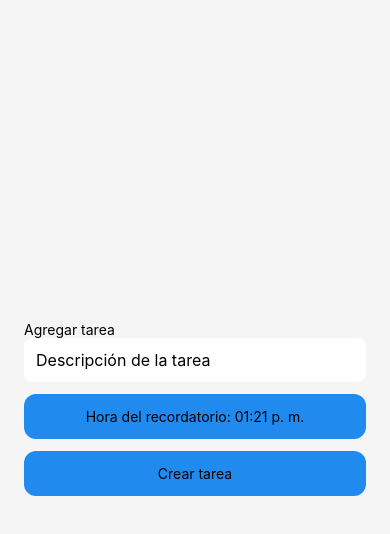
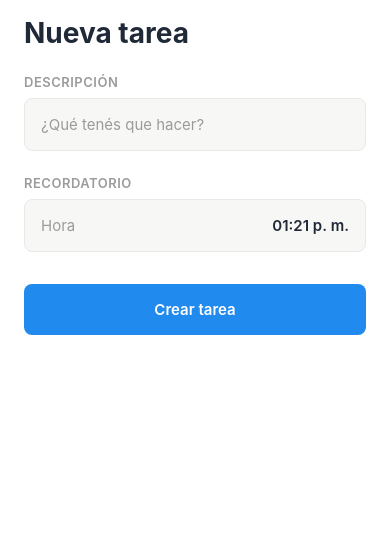
Before and after one commit to YCastEmm/procrastin-ar, a React Native app: screen /AddTask in a window 390 px wide. Shown: the top 534 px of the page. Built offline with nearby package versions, Linux system fonts and the light colour scheme; what expo-notifications would draw is missing.

Commit message:
feat: agrega estilos a pantalla de AddTask

```diff
--- a/src/screens/AddTaskScreen.tsx
+++ b/src/screens/AddTaskScreen.tsx
@@ -1,11 +1,12 @@
 import { StackNavigationProp } from "@react-navigation/stack"
-import { StyleSheet, Text, TextInput, TouchableOpacity, View } from "react-native"
+import { StyleSheet, Text, TextInput, TouchableOpacity } from "react-native"
 import { RootStackParamList } from "../../App"
 import { useState } from "react"
 import AsyncStorage from "@react-native-async-storage/async-storage"
 import { programarRecordatorio } from "@/services/notificationsService"
 import { DateTimePickerAndroid } from "@react-native-community/datetimepicker"
 import { SafeAreaView } from 'react-native-safe-area-context'
+import { colors, spacing, typography, radius } from "@/theme"
 
 
 type AddTaskScreenProps = {
@@ -50,48 +51,98 @@ const AddTaskScreen = ({ navigation }: AddTaskScreenProps) => {
     }
 
     return (
-        <SafeAreaView  style={styles.container}>
-            <Text>Agregar tarea</Text>
+        <SafeAreaView style={styles.container}>
+            <Text style={styles.title}>Nueva tarea</Text>
+
+            <Text style={styles.label}>Descripción</Text>
             <TextInput
                 style={styles.textInput}
-                placeholder="Descripción de la tarea"
+                placeholder="¿Qué tenés que hacer?"
+                placeholderTextColor={colors.textMuted}
                 value={tarea}
                 onChangeText={setTarea}
             />
-            <TouchableOpacity style={styles.touchable} onPress={abrirPicker}>
-                <Text>Hora del recordatorio: {horaElegida.toLocaleTimeString('es-AR', { hour: '2-digit', minute: '2-digit' })}</Text>
+
+            <Text style={styles.label}>Recordatorio</Text>
+            <TouchableOpacity style={styles.timeRow} onPress={abrirPicker}>
+                <Text style={styles.timeLabel}>Hora</Text>
+                <Text style={styles.timeValue}>
+                    {horaElegida.toLocaleTimeString('es-AR', { hour: '2-digit', minute: '2-digit' })}
+                </Text>
             </TouchableOpacity>
+
             <TouchableOpacity
-                style={styles.touchable}
+                style={styles.createButton}
                 onPress={handleAddTask}
             >
-                <Text>Crear tarea</Text>
+                <Text style={styles.createButtonText}>Crear tarea</Text>
             </TouchableOpacity>
-        </SafeAreaView >
+        </SafeAreaView>
     )
 }
 
 const styles = StyleSheet.create({
     container: {
         flex: 1,
-        padding: 24,
-        paddingBottom: 40,
-        backgroundColor: '#f5f5f5',
-        justifyContent: 'center',
+        backgroundColor: colors.background,
+        paddingHorizontal: spacing.lg,
+        paddingTop: spacing.md,
+    },
+    title: {
+        fontSize: typography.title,
+        fontWeight: '700',
+        color: colors.text,
+        marginBottom: spacing.lg,
+    },
+    label: {
+        fontSize: typography.sectionHeader,
+        fontWeight: '600',
+        color: colors.textMuted,
+        textTransform: 'uppercase',
+        letterSpacing: 0.5,
+        marginBottom: spacing.sm,
     },
     textInput: {
-        backgroundColor: '#fff',
-        padding: 12,
-        borderRadius: 8,
-        marginBottom: 12,
-        fontSize: 16,
+        fontSize: typography.body,
+        color: colors.text,
+        borderWidth: 1,
+        borderColor: colors.border,
+        borderRadius: radius.md,
+        backgroundColor: colors.surface,
+        padding: spacing.md,
+        marginBottom: spacing.lg,
     },
-    touchable: {
-        backgroundColor: '#208AEF',
-        padding: 14,
-        borderRadius: 12,
+    timeRow: {
+        flexDirection: 'row',
         alignItems: 'center',
-        marginBottom: 12,
+        justifyContent: 'space-between',
+        borderWidth: 1,
+        borderColor: colors.border,
+        borderRadius: radius.md,
+        backgroundColor: colors.surface,
+        padding: spacing.md,
+        marginBottom: spacing.lg,
+    },
+    timeLabel: {
+        fontSize: typography.body,
+        color: colors.textMuted,
+    },
+    timeValue: {
+        fontSize: typography.body,
+        fontWeight: '600',
+        color: colors.text,
+    },
+    createButton: {
+        backgroundColor: colors.primary,
+        paddingVertical: spacing.md,
+        borderRadius: radius.md,
+        alignItems: 'center',
+        marginTop: spacing.sm,
+    },
+    createButtonText: {
+        fontSize: typography.body,
+        fontWeight: '600',
+        color: '#fff',
     },
 })
 
```
